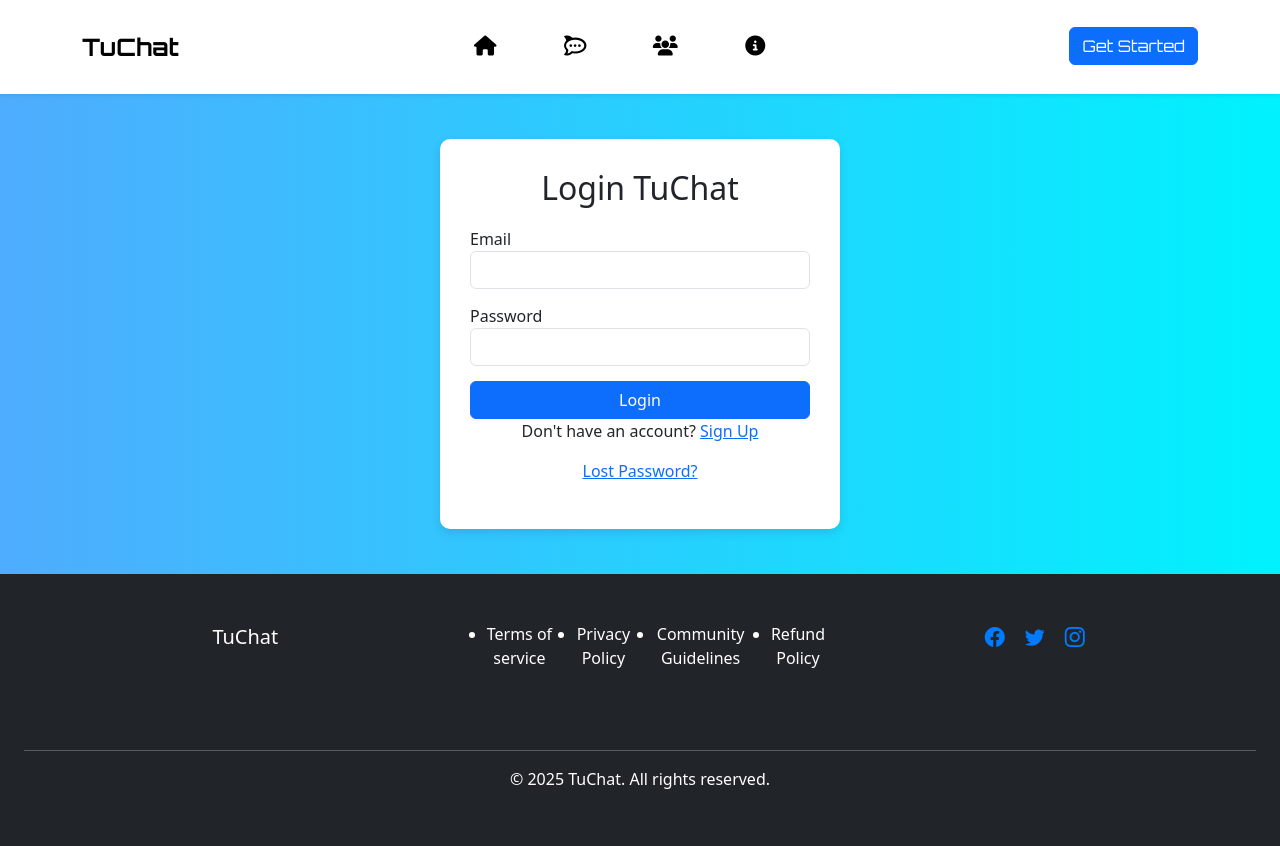
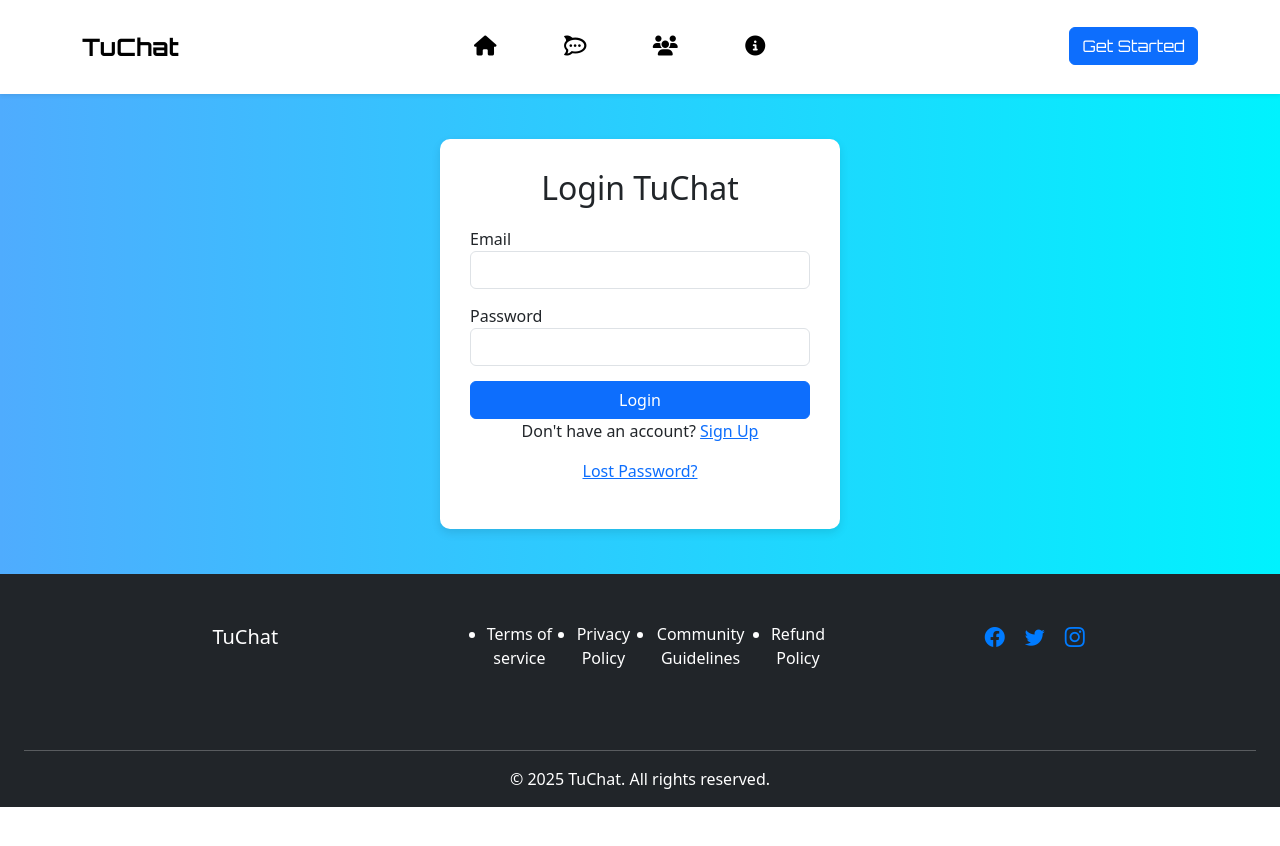
Before and after one commit to johnson-Omwoyo/TuChat, a React (Vite) app in the folder client/: page /login in a window 1280 px wide. Shown: the top 846 px of the page. After the commit the page ends 807 px from the top, so only its background shows below. Built offline with nearby package versions, Linux system fonts and the light colour scheme; a web font is replaced by a local one.

Commit message:
Refactor responsive styles for small screens in home.css

```diff
--- a/client/src/components/dashboard/home.css
+++ b/client/src/components/dashboard/home.css
@@ -1,7 +1,4 @@
 /* Ensure full height */
-.container-fluid {
-    height: 100vh;
-  }
 
 /* Hide Sidebar on Small Screens */
 @media (max-width: 768px) {
```
Lines whose indentation alone changed are shown as unchanged.
